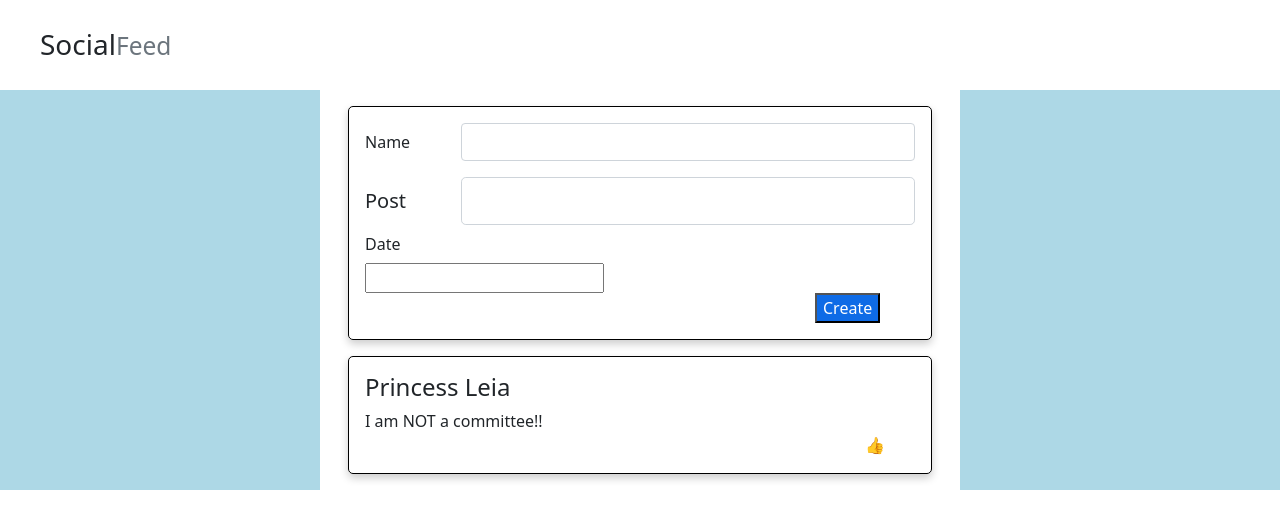
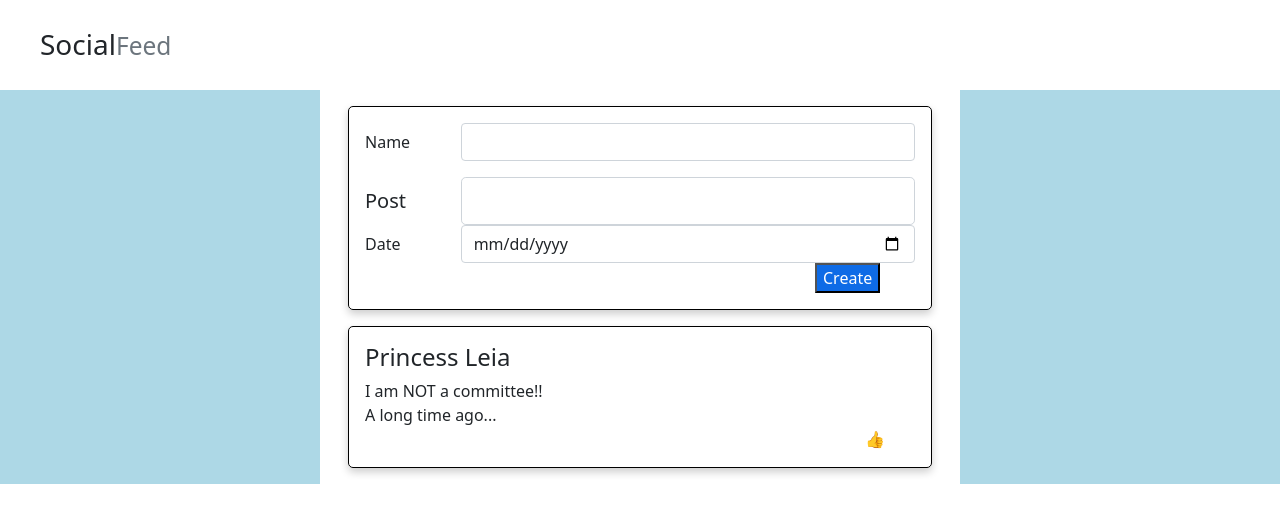
Before and after one commit to joecoxstrong/SocialFeed, a React (Create React App) app: page / in a window 1280 px wide. Shown: the top 528 px of the page. Built offline with nearby package versions, Linux system fonts and the light colour scheme.

Commit message:
Created date field in both CreatePost and DisplayPost

```diff
--- a/src/App.jsx
+++ b/src/App.jsx
@@ -6,7 +6,11 @@ import NavBarTitle from "./Components/NavBar/NavBar";
 
 function App() {
   const [entries, setEntries] = useState([
-    { name: "Princess Leia", post: "I am NOT a committee!!" },
+    {
+      name: "Princess Leia",
+      post: "I am NOT a committee!!",
+      date: "A long time ago...",
+    },
   ]);
 
   function addNewPost(entry) {
--- a/src/Components/CreatePost/CreatePost.jsx
+++ b/src/Components/CreatePost/CreatePost.jsx
@@ -5,15 +5,18 @@ import "react-datepicker/dist/react-datepicker.css";
 const CreatePost = (props) => {
   const [name, setName] = useState("");
   const [post, setPost] = useState("");
+  const [date, setDate] = useState("");
 
   function handleSubmit(event) {
     event.preventDefault();
     let newPost = {
       name: name,
       post: post,
+      date: date,
     };
     setName("");
     setPost("");
+    setDate("");
     props.addNewPostProperty(newPost);
   }
   return (
@@ -49,7 +52,14 @@ const CreatePost = (props) => {
         <label for="colFormLabel" class="col-sm-2 col-form-label">
           Date
         </label>
-        <DatePicker />
+        <div class="col-sm-10">
+          <input
+            type="date"
+            class="form-control"
+            value={date}
+            onChange={(event) => setDate(event.target.value)}
+          />
+        </div>
       </div>
 
       <button type="submit" style={{ marginLeft: 450 }}>
--- a/src/Components/DisplayPosts/DisplayPosts.jsx
+++ b/src/Components/DisplayPosts/DisplayPosts.jsx
@@ -8,6 +8,7 @@ const DisplayPosts = (props) => {
           <div class="border-box">
             <h4 class="media-heading">{entry.name}</h4>
             <div>{entry.post}</div>
+            <div>{entry.date}</div>
             <LikeDislike />
           </div>
         );
```
Also changed, not shown: src/Components/DatePicker.jsx (deleted, +0 -53 lines).
